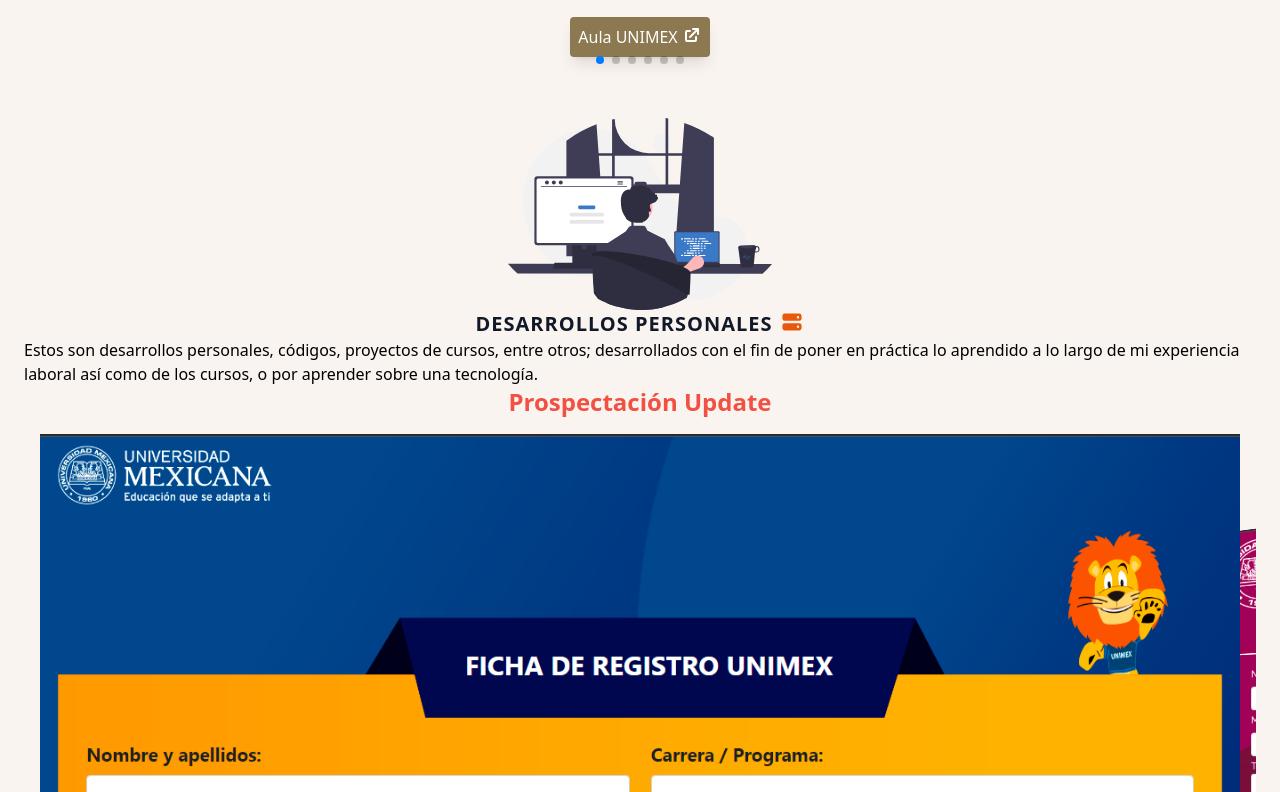
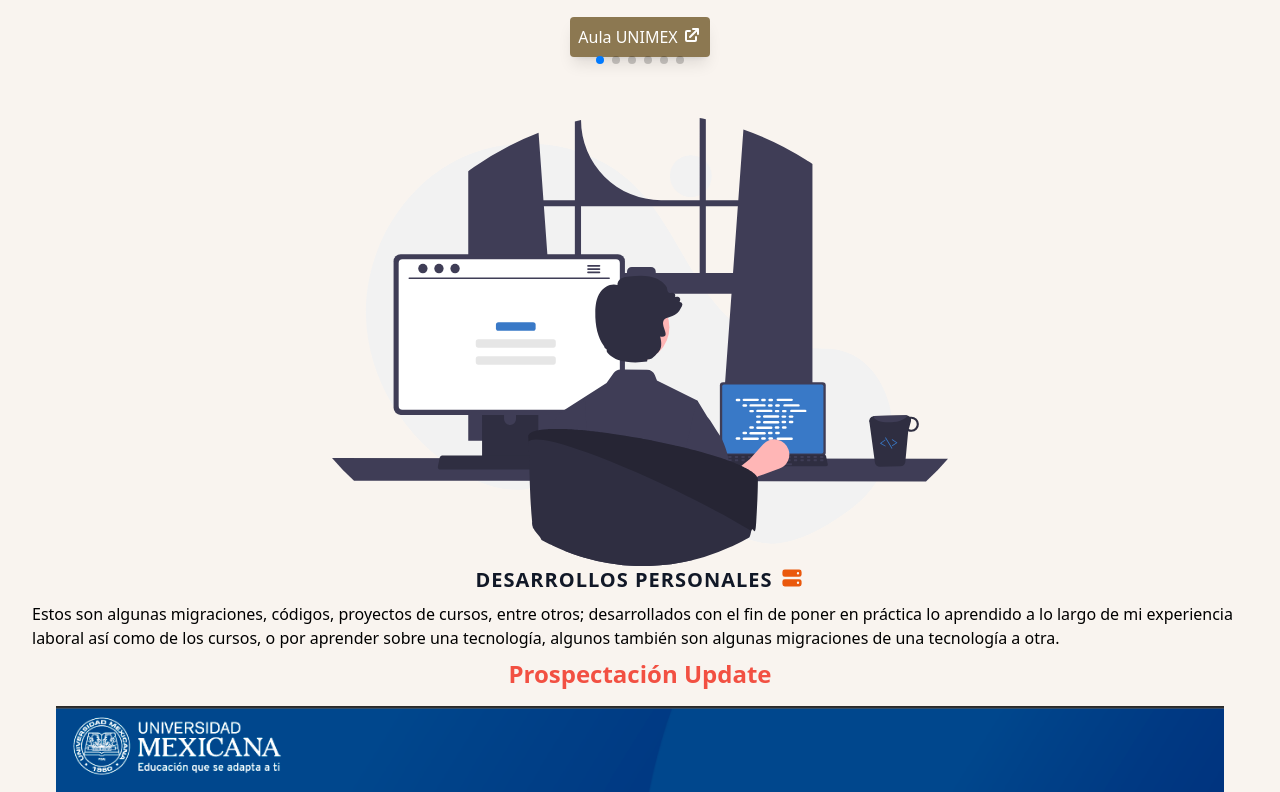
Before and after one commit to artmcel/artmcel.github.io, a React (Vite) app: page / in a window 1280 px wide. Shown: the part 1528-2320 px from the top of the page. Built offline with nearby package versions, Linux system fonts and the light colour scheme.

Commit message:
update img sizes

```diff
--- a/src/PersonalDevs.jsx
+++ b/src/PersonalDevs.jsx
@@ -79,7 +79,7 @@
       <img
         id="img-profile"
         src={personalDevs}
-        className="static mx-auto h-48 rounded-full xs:w-full sm:w-1/4 md:w-1/2"
+        className="mx-auto md:w-2/4 lg:w-1/2"
         alt=""
       />
       <h2 className="h2">
@@ -98,17 +98,17 @@
         </svg>
       </h2>
 
-      <div className="flex flex-col">
-        <p>
-          Estos son desarrollos personales, códigos, proyectos de cursos, entre
+      <div className="flex flex-col m-2">
+        <p className='leading-realxed'>
+          Estos son algunas migraciones, códigos, proyectos de cursos, entre
           otros; desarrollados con el fin de poner en práctica lo aprendido a lo
           largo de mi experiencia laboral así como de los cursos, o por aprender
-          sobre una tecnología.
+          sobre una tecnología, algunos también son algunas migraciones de una tecnología a otra.
         </p>
 
         <div
           id="personal-devs"
-          className="all-projects"
+          className="all-projects m-2"
         >
             <GetPersonalDevs/>
         </div>
```
